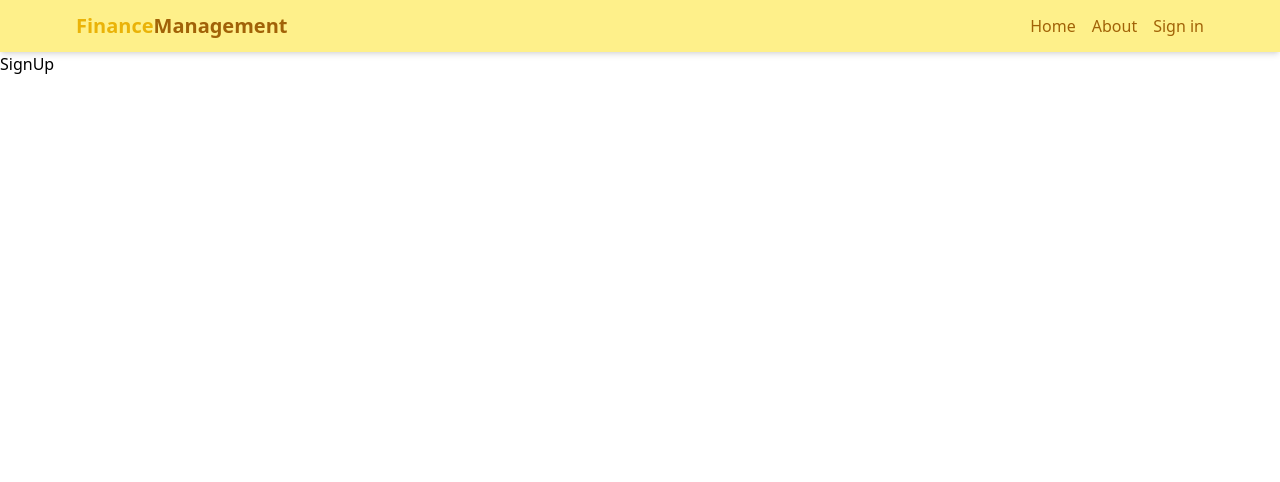
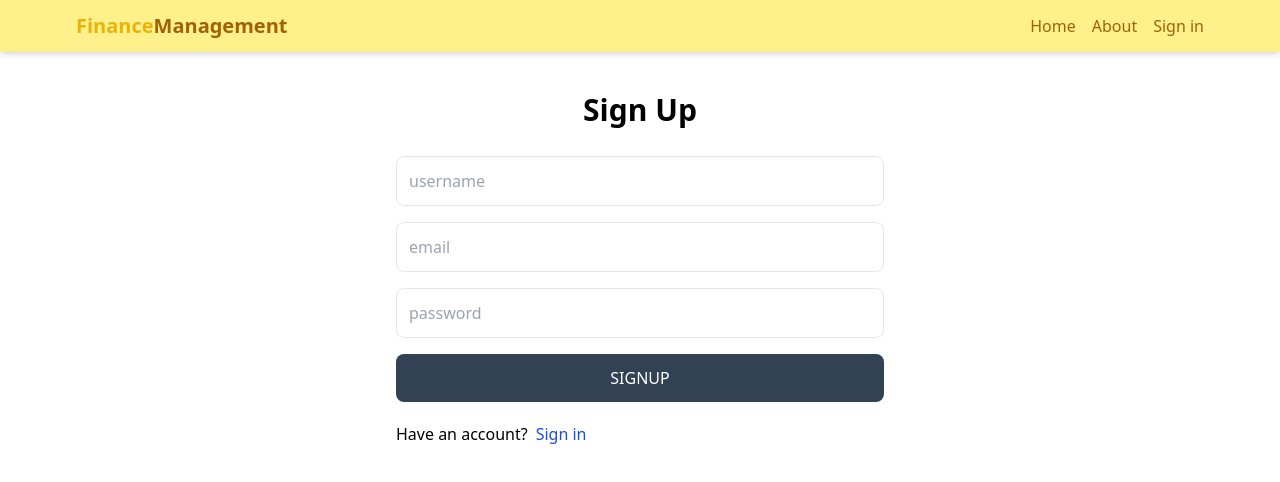
Before and after one commit to UtkarshMishra393/Finance-Management, a React (Vite) app in the folder client/: page /sign-up in a window 1280 px wide. Shown: the top 482 px of the page. Built offline with nearby package versions, Linux system fonts and the light colour scheme.

Commit message:
complete signup page ui

```diff
--- a/client/src/pages/SignUp.jsx
+++ b/client/src/pages/SignUp.jsx
@@ -1,7 +1,41 @@
 import React from 'react'
+import { Link } from 'react-router-dom'
 
 export default function SignUp() {
   return (
-    <div>SignUp</div>
+    <div className='p-3 max-w-lg mx-auto'>
+      <h1 className='text-3xl text-center font-semibold my-7'>Sign Up</h1>
+      <form className='flex flex-col gap-4'>
+        <input
+          type='text'
+          placeholder='username'
+          className='border p-3 rounded-lg'
+          id='username'
+        />
+        <input
+          type='email'
+          placeholder='email'
+          className='border p-3 rounded-lg'
+          id='email'
+        />
+        <input
+          type='password'
+          placeholder='password'
+          className='border p-3 rounded-lg'
+          id='password'
+        />
+        <button
+          className='bg-slate-700 text-white p-3 rounded-lg uppercase hover:opacity-95 disabled:opacity-80'
+        >
+          SignUp
+        </button>
+      </form>
+      <div className='flex gap-2 mt-5'>
+        <p>Have an account?</p>
+        <Link to={'/sign-in'}>
+          <span className='text-blue-700'>Sign in</span>
+        </Link>
+      </div>
+    </div>
   )
 }
```
